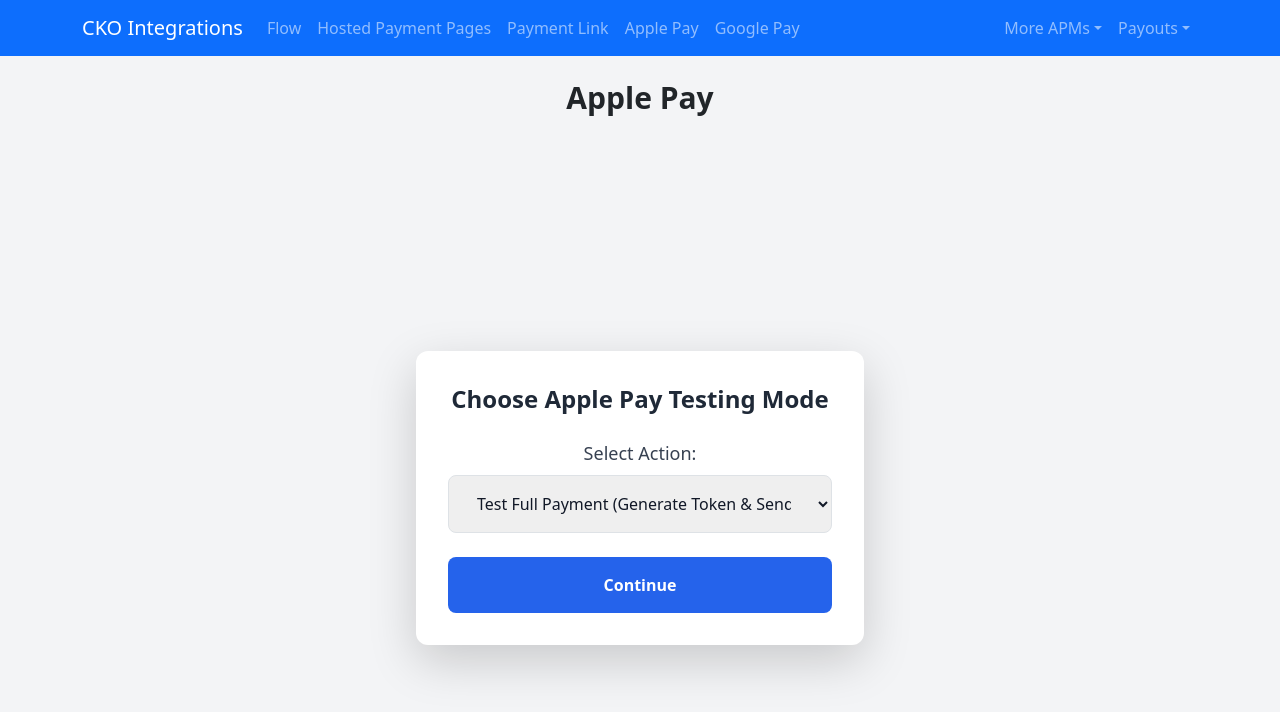
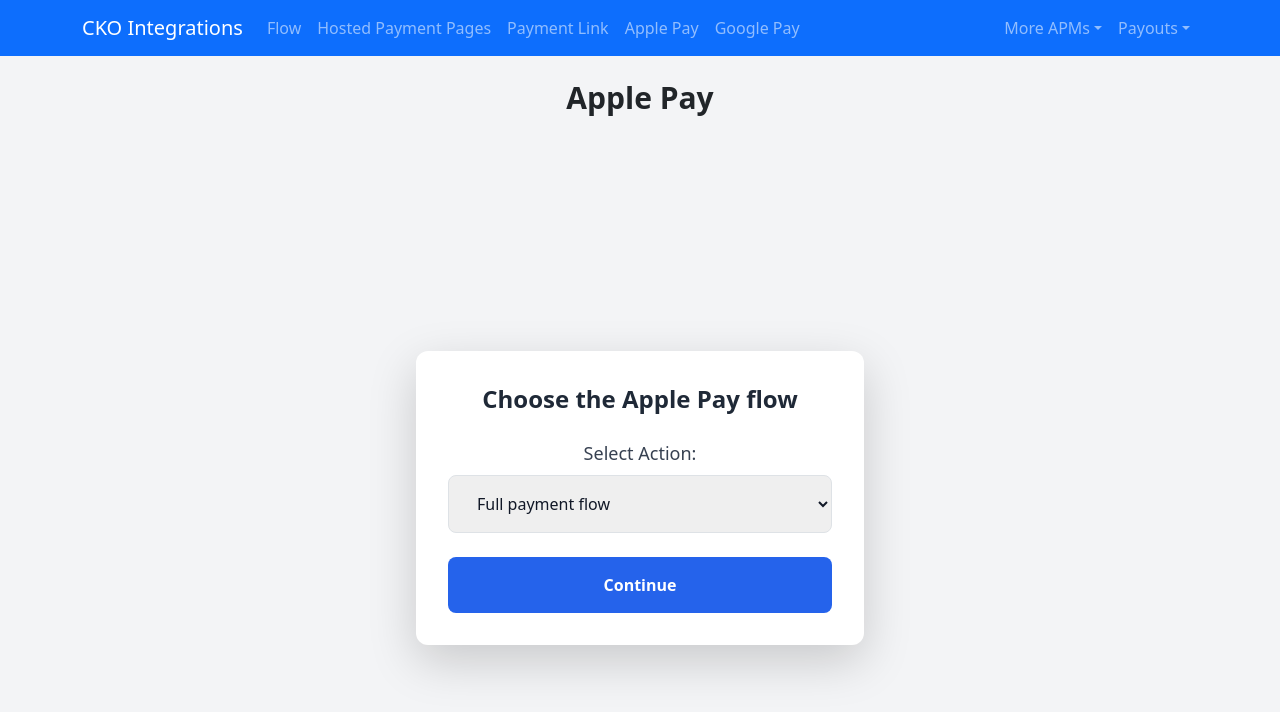
Before and after one commit to Mark-Reilly-Checkout/React-Flask-Project, a React (Create React App) app in the folder frontend/: page /applePay in a window 1280 px wide. Shown: the top 712 px of the page. Built offline with nearby package versions, Linux system fonts and the light colour scheme.

Commit message:
Adding question to see what type of payment is happening token/payment config panel

```diff
--- a/frontend/src/components/ApplePay.js
+++ b/frontend/src/components/ApplePay.js
@@ -214,7 +214,7 @@ const ApplePay = () => {
         // Initial screen for mode selection
         <div className="flex items-center justify-center min-h-[calc(100vh-100px)]">
             <div className="bg-white p-8 rounded-xl shadow-lg w-full max-w-md text-center">
-                <h2 className="text-2xl font-bold mb-6 text-gray-800">Choose Apple Pay Testing Mode</h2>
+                <h2 className="text-2xl font-bold mb-6 text-gray-800">Choose the Apple Pay flow</h2>
                 <div className="mb-6">
                     <label htmlFor="paymentModeSelect" className="block text-lg font-medium text-gray-700 mb-2">
                         Select Action:
@@ -225,8 +225,8 @@ const ApplePay = () => {
                         onChange={(e) => setInitialPaymentMode(e.target.value)}
                         className="w-full border rounded-lg px-4 py-3 text-gray-900 focus:ring-blue-500 focus:border-blue-500"
                     >
-                        <option value="processPayment">Test Full Payment (Generate Token & Send to Backend)</option>
-                        <option value="generateTokenOnly">Only Generate Apple Pay Token (Frontend)</option>
+                        <option value="processPayment">Full payment flow</option>
+                        <option value="generateTokenOnly">Token generation only</option>
                     </select>
                 </div>
                 <button
@@ -257,7 +257,7 @@ const ApplePay = () => {
                             onChange={() => setConfig({...config, paymentMode: 'processPayment'})}
                             className="form-radio h-4 w-4 text-blue-600"
                         />
-                        <span className="ml-2 text-gray-700">Process Full Payment (Generate Token & Send to Backend)</span>
+                        <span className="ml-2 text-gray-700">Full payment flow</span>
                     </label>
                     <label className="inline-flex items-center">
                         <input
@@ -268,7 +268,7 @@ const ApplePay = () => {
                             onChange={() => setConfig({...config, paymentMode: 'generateTokenOnly'})}
                             className="form-radio h-4 w-4 text-blue-600"
                         />
-                        <span className="ml-2 text-gray-700">Only Generate Apple Pay Token (Frontend Only)</span>
+                        <span className="ml-2 text-gray-700">Token generation only</span>
                     </label>
                 </div>
             </div>
```
